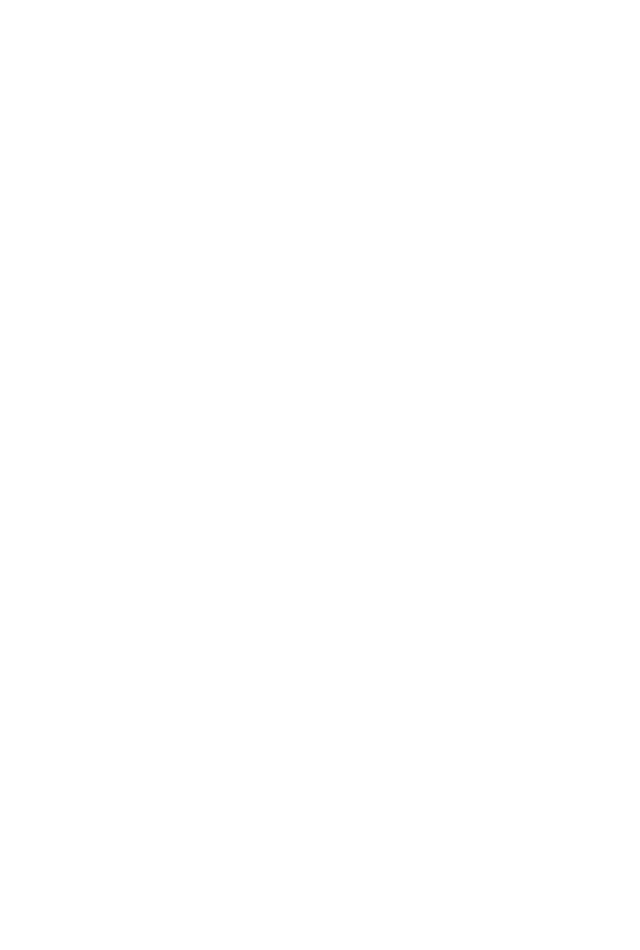
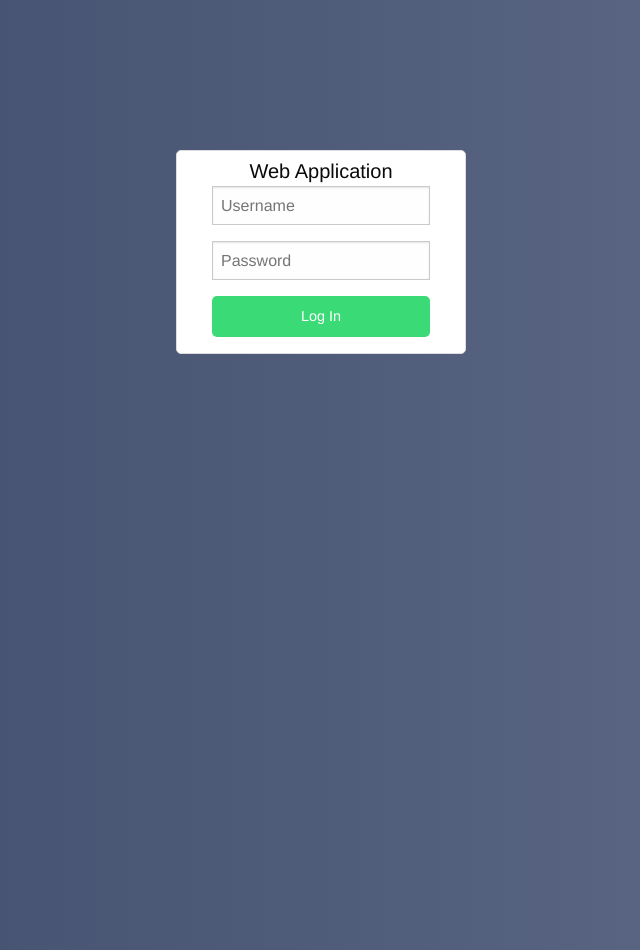
Before and after one commit to jounee/Web-app, a plain HTML site: page index.html in a window 1280 px wide. Shown: the whole page, without its empty margins (319-959 px from the left). Before the commit the page ends 800 px from the top, so only its background shows below. Drawn offline with Linux system fonts and the light colour scheme.

Commit message:
login Web complete

```diff
--- /dev/null
+++ b/css/webapp.css
@@ -0,0 +1,24 @@
+
+body
+{
+	background: #606c88; /* fallback for old browsers */
+	background: -webkit-linear-gradient(to left, #606c88 , #3f4c6b); /* Chrome 10-25, Safari 5.1-6 */
+	background: linear-gradient(to left, #606c88 , #3f4c6b); /* W3C, IE 10+/ Edge, Firefox 16+, Chrome 26+, Opera 12+, Safari 7+ */
+}
+.login-box {
+  background: #fff;
+  border: 1px solid #ddd;
+  margin: 150px auto 0;
+  padding: 5px 20px 0 20px;
+  border-radius: 5px;
+}
+.button.success
+{
+	width: 100%;
+	border-radius: 5px;
+}
+.welcome
+{
+	text-align: center;
+	font-size: 20px;
+}
--- a/index.html
+++ b/index.html
@@ -1,9 +1,40 @@
 <!DOCTYPE hmtl>
-<html>
+<html class="no-js" lang="sv">
 	<head>
-		<meta charset="utf-8" />
+		<meta charset="utf-8">
+		<meta http-equiv="x-ua-compatible" content="ie=edge">
+		<meta name="viewport" content="width=device-width, initial-scale=1.0">
 		<title>Webapp</title>
+		<link rel="stylesheet" href="css/foundation.min.css">
+		<link rel="stylesheet" href="css/webapp.css">
 	</head>
 	<body>
+	<div class="large-3 large-centered columns">
+  <div class="login-box">
+  <div class="welcome">Web Application</div>
+  <div class="row">
+  <div class="large-12 columns">
+    <form>
+       <div class="row">
+         <div class="large-12 columns">
+             <input type="text" name="username" placeholder="Username" />
+         </div>
+       </div>
+      <div class="row">
+         <div class="large-12 columns">
+             <input type="password" name="password" placeholder="Password" />
+         </div>
+      </div>
+      <div class="row">
+        <div class="large-12 large-centered columns">
+          <input type="submit" class="medium success button" value="Log In"/>
+        </div>
+      </div>
+    </form>
+  </div>
+</div>
+</div>
+</div>
+		<script src="js/foundation.min.js"></script>
 	</body>
 </html>
--- /dev/null
+++ b/js/webapp.js
@@ -0,0 +1 @@
+$(document).foundation();
```
Also changed, not shown: css/foundation.min.css (added), img/greenpixel.png (added), js/foundation.min.js (added).
